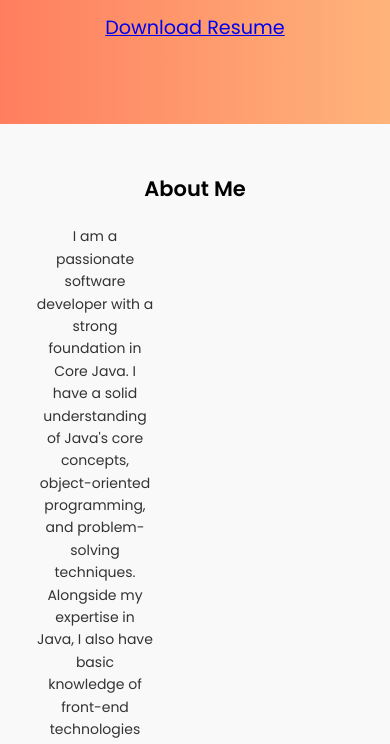
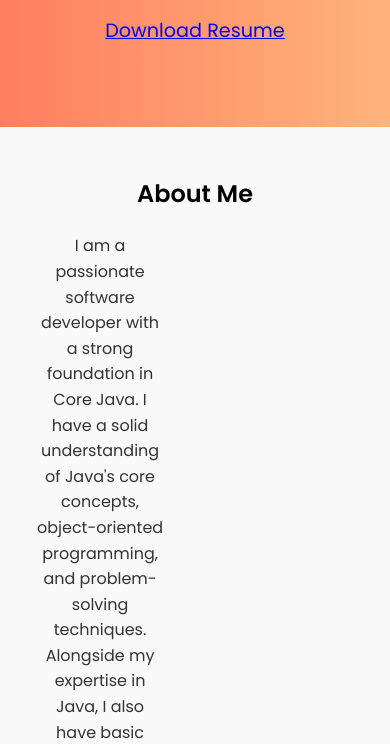
Before and after one commit to MMohamedArsath/portfolioo, a plain HTML site: page index.html in a window 390 px wide. Shown: the part 448-1192 px from the top of the page. Drawn offline with Linux system fonts and the light colour scheme.

Commit message:
style.css

```diff
--- a/style.css
+++ b/style.css
@@ -13,22 +13,6 @@ body {
   animation: backgroundMove 15s infinite linear;
 }
 /* Default styles for larger screens */
-
-/* Media query for screens smaller than 768px (e.g., tablets, mobile devices) */
-@media screen and (max-width: 768px) {
-  body {
-    font-size: 16px;
-    background-color: lightgreen;
-  }
-}
-
-/* Media query for screens smaller than 480px (e.g., mobile phones) */
-@media screen and (max-width: 480px) {
-  body {
-    font-size: 14px;
-    background-color: lightcoral;
-  }
-}
 
 /* Navbar */
 .navbar {
```
